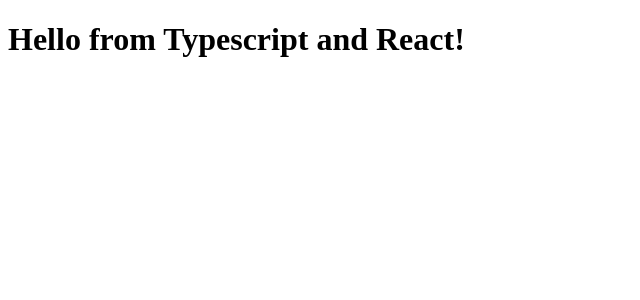
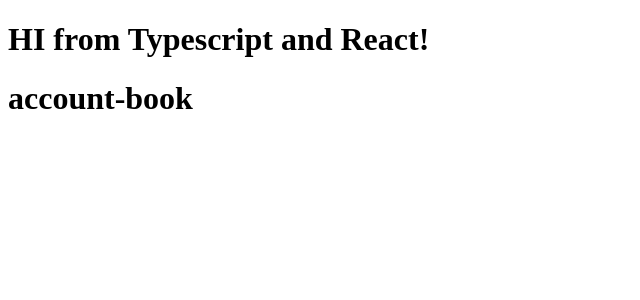
Before and after one commit to StellaKim1230/react-typescript-boilerplate, a React app: page / in a window 1280 px wide. Shown: the top 300 px of the page, without its empty margins (0-640 px from the left). Built offline with nearby package versions, Linux system fonts and the light colour scheme.

Commit message:
write test component by typescript.

```diff
--- a/src/components/App.tsx
+++ b/src/components/App.tsx
@@ -1,6 +1,11 @@
-import React from 'react'
+import React, { Fragment } from 'react'
 
-export interface HelloProps { compiler: string, framework: string}
+import { Hello } from './Hello'
 
-export const Hello = (props: HelloProps) =>
- <h1>Hello from {props.compiler} and {props.framework}!</h1>
+export interface AppProps { compiler: string, framework: string }
+
+export const App = (props: AppProps) =>
+<Fragment>
+  <h1>HI from {props.compiler} and {props.framework}!</h1>
+  <Hello title='account-book'/>
+</Fragment>
--- /dev/null
+++ b/src/components/Hello.tsx
@@ -0,0 +1,6 @@
+import React from 'react'
+
+export interface HelloProps { title: string }
+
+export const Hello = (props: HelloProps) =>
+ <h1> {props.title} </h1>
--- a/src/index.tsx
+++ b/src/index.tsx
@@ -1,9 +1,9 @@
 import React from 'react'
 import ReactDOM from 'react-dom'
 
-import { Hello } from './components/App'
+import { App } from './components/App'
 
 ReactDOM.render(
-  <Hello compiler='Typescript' framework='React'/>,
+  <App compiler='Typescript' framework='React'/>,
   document.getElementById('root')
-);
+)
```
